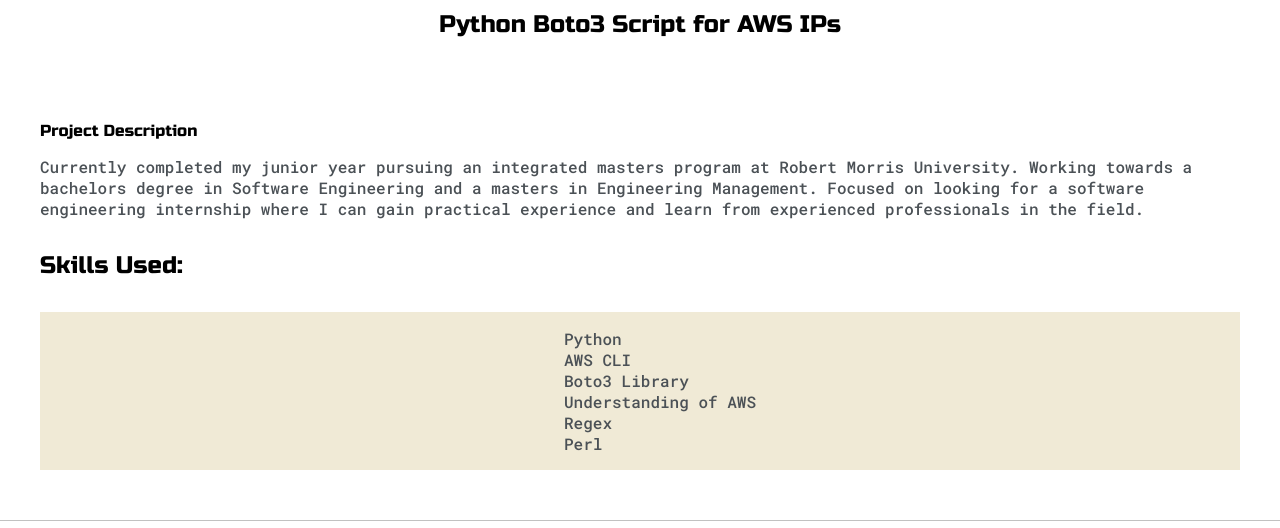
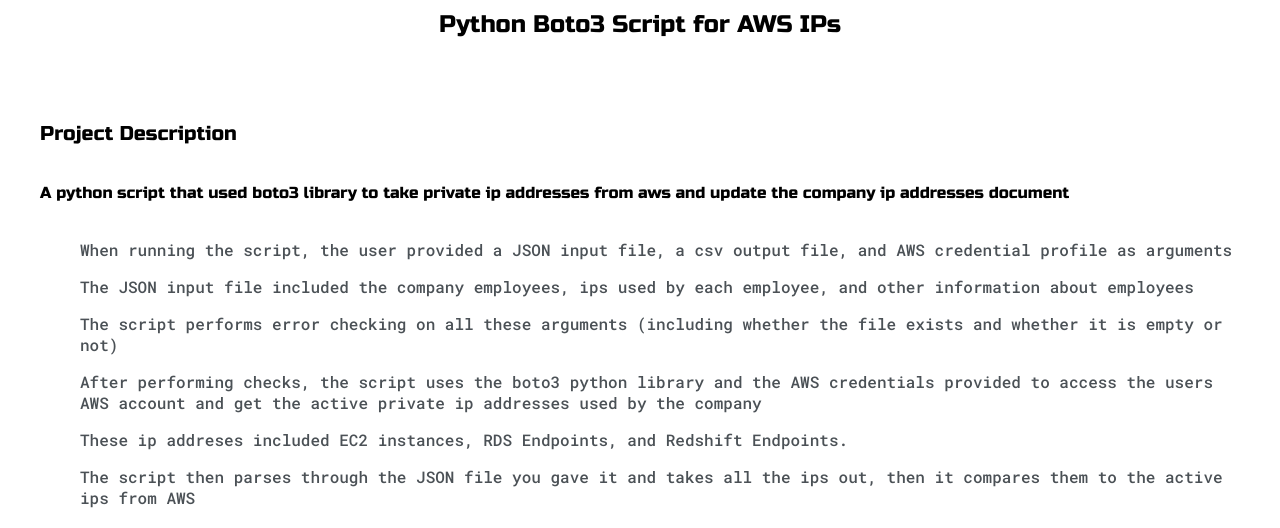
Before and after one commit to sambordo1/portfolio, a plain HTML site: page python_boto_AWS.html in a window 1280 px wide. Shown: the part 272-800 px from the top of the page. Drawn offline with Linux system fonts and the light colour scheme.

Commit message:
added to project pages

```diff
--- a/python_boto_AWS.html
+++ b/python_boto_AWS.html
@@ -37,8 +37,17 @@
 			<div class = "about-wrapper">
 				<div class= "about-me" >
 
-					<h6 style= "margin: 0;">Project Description</h6>
-					<p>Currently completed my junior year pursuing an integrated masters program at Robert Morris University. Working towards a bachelors degree in Software Engineering and a masters in Engineering Management. Focused on looking for a software engineering internship where I can gain practical experience and learn from experienced professionals in the field. </p>
+					<h5 style= "margin: 0;">Project Description</h5>
+					<h6>A python script that used boto3 library to take private ip addresses from aws and update the company ip addresses document </h6>
+					<ul>
+					<li><p>When running the script, the user provided a JSON input file, a csv output file, and AWS credential profile as arguments</p></li>
+					<li><p>The JSON input file included the company employees, ips used by each employee, and other information about employees</p></li>
+					<li><p>The script performs error checking on all these arguments (including whether the file exists and whether it is empty or not)</p></li>
+					<li><p>After performing checks, the script uses the boto3 python library and the AWS credentials provided to access the users AWS account and get the active private ip addresses used by the company</p></li>
+					<li><p>These ip addreses included EC2 instances, RDS Endpoints, and Redshift Endpoints.</p></li>
+					<li><p>The script then parses through the JSON file you gave it and takes all the ips out, then it compares them to the active ips from AWS</p></li>
+					</ul>
+
 
 					<h4>Skills Used: </h4>
 					<div id="skills">
```
